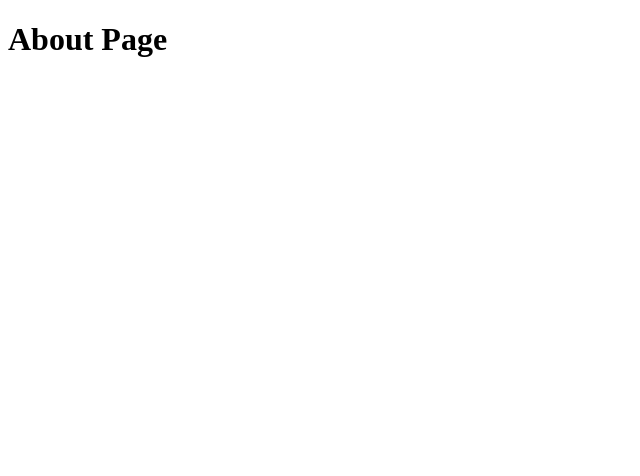
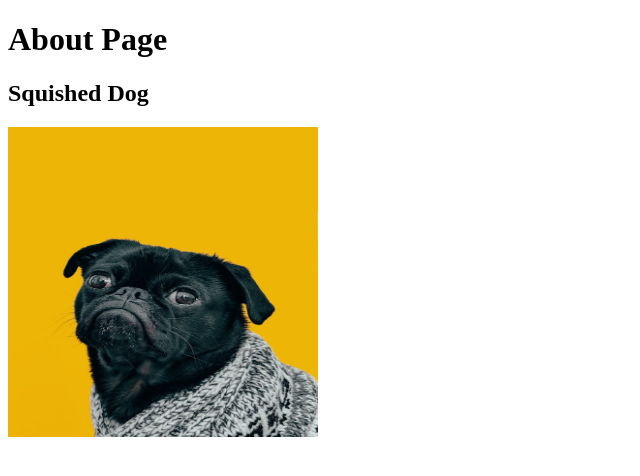
Before and after one commit to Dragonappendix/the-odin-project, a plain HTML site: page html-practice/odin-links-and-images/pages/about.html in a window 1280 px wide. Shown: the whole page, without its empty margins (0-640 px from the left). Drawn offline with Linux system fonts and the light colour scheme.

Commit message:
Dog width and height

```diff
--- a/html-practice/odin-links-and-images/pages/about.html
+++ b/html-practice/odin-links-and-images/pages/about.html
@@ -7,5 +7,7 @@
 
   <body>
     <h1>About Page</h1>
+    <h2>Squished Dog</h2>
+    <img src="../images/dog.jpg" alt="dog img" height="310" width="310" >
   </body>
 </html>
```
Also changed, not shown: html-practice/odin-links-and-images/index.html (+1 -1 lines).
